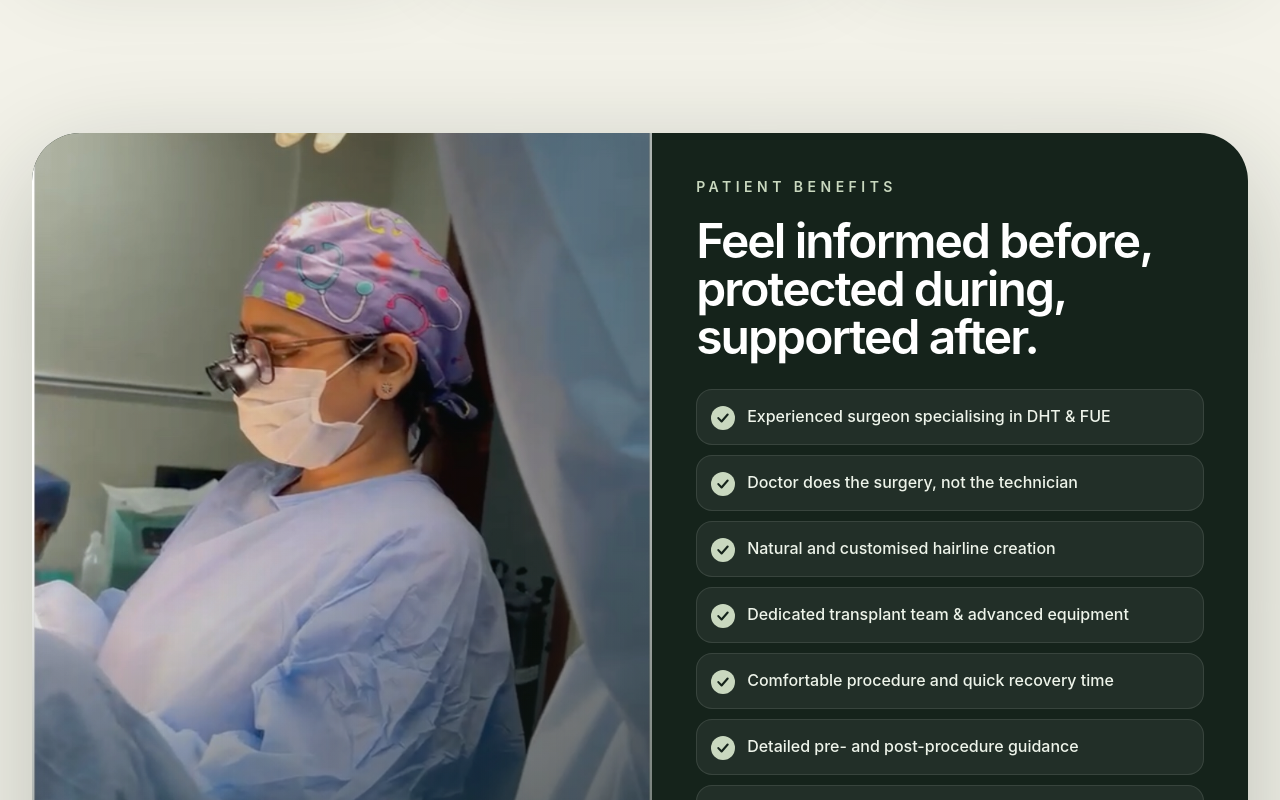
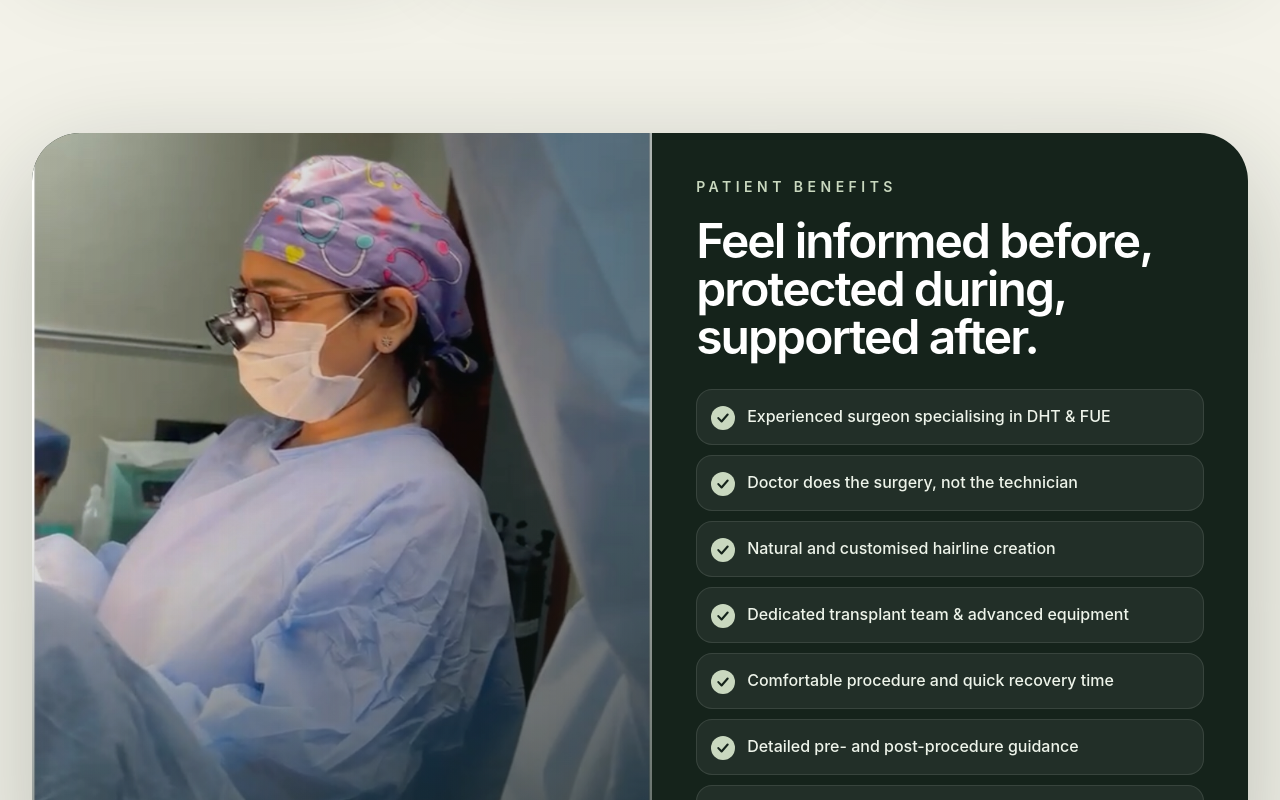
Before and after one commit to jay03031995/renovaaura-hair-transplant-landing, a React (Vite) app: page / in a window 1280 px wide. Shown: the part 2960-3760 px from the top of the page. Built offline with nearby package versions, Linux system fonts and the light colour scheme.

Commit message:
Fix patient benefits section height

```diff
--- a/src/App.tsx
+++ b/src/App.tsx
@@ -828,11 +828,11 @@ function Benefits() {
     <section id="experience" className="px-4 py-16 sm:px-6 lg:px-8 lg:py-24">
       <div className="mx-auto max-w-7xl overflow-hidden rounded-[2.2rem] bg-[#15231b] text-white shadow-[0_36px_120px_rgba(21,35,27,0.26)] sm:rounded-[3rem]">
         <div className="grid lg:grid-cols-[1.02fr_0.98fr]">
-          <div className="relative min-h-[20rem] overflow-hidden lg:min-h-full">
+          <div className="relative min-h-[20rem] overflow-hidden lg:min-h-0">
             <img
               src="/images/why.jpeg"
               alt="Patient speaking with a care coordinator at a modern clinic"
-              className="h-full w-full object-cover"
+              className="absolute inset-0 h-full w-full object-cover"
               loading="lazy"
             />
             <div className="absolute inset-0 bg-[linear-gradient(90deg,rgba(21,35,27,0.0),rgba(21,35,27,0.34)),linear-gradient(0deg,rgba(21,35,27,0.55),transparent_55%)]" />
```
Also changed, not shown: 1 other file (tests, documents, lock files or other folders).
